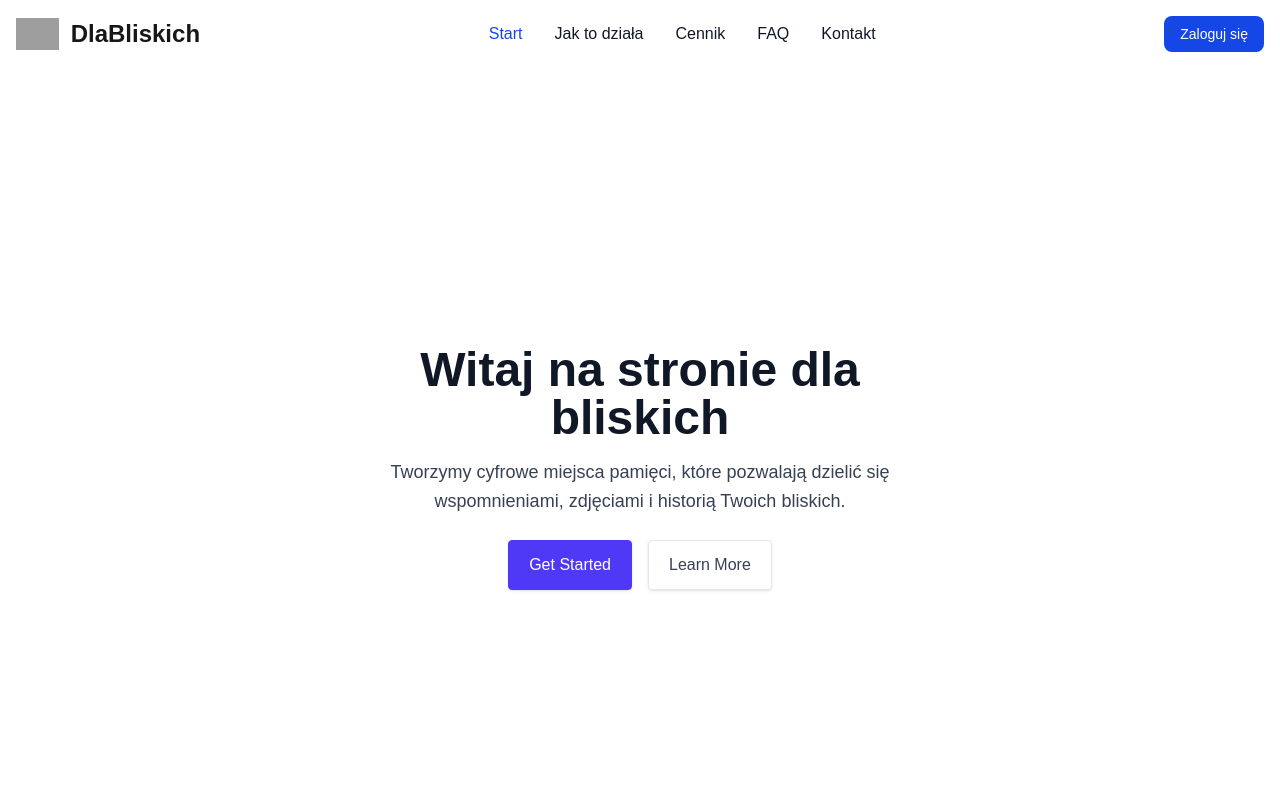
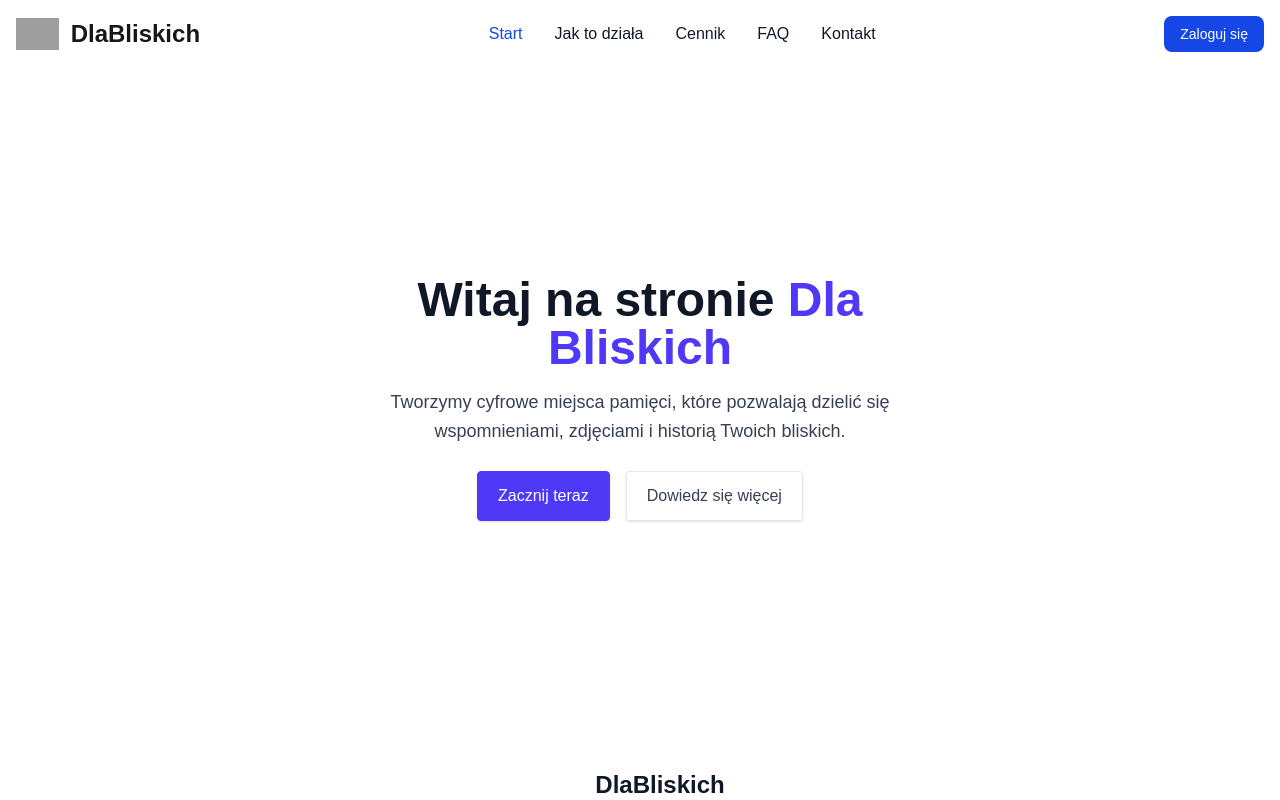
Before and after one commit to Marcinr1984/strona-informacyjna, a Next.js app: page / in a window 1280 px wide. Shown: the top 800 px of the page. Built offline with nearby package versions, Linux system fonts and the light colour scheme; grey boxes are pictures that could not be loaded.

Commit message:
Przetłumaczone przyciski w banerze na język polski

```diff
--- a/components/SliderSection.tsx
+++ b/components/SliderSection.tsx
@@ -1,12 +1,10 @@
-
-
 const SliderSection = () => {
   return (
-    <section className="bg-white lg:grid lg:h-screen lg:place-content-center dark:bg-gray-900">
+    <section className="bg-white grid place-content-center py-20 dark:bg-gray-900">
       <div className="mx-auto w-screen max-w-screen-xl px-4 py-16 sm:px-6 sm:py-24 lg:px-8 lg:py-32">
         <div className="mx-auto max-w-prose text-center">
           <h1 className="text-4xl font-bold text-gray-900 sm:text-5xl dark:text-white">
-            Witaj na stronie dla bliskich
+            Witaj na stronie <span className="text-indigo-600">Dla Bliskich</span>
           </h1>
 
           <p className="mt-4 text-base text-pretty text-gray-700 sm:text-lg/relaxed dark:text-gray-200">
@@ -18,14 +16,14 @@ const SliderSection = () => {
               className="inline-block rounded border border-indigo-600 bg-indigo-600 px-5 py-3 font-medium text-white shadow-sm transition-colors hover:bg-indigo-700"
               href="#"
             >
-              Get Started
+              Zacznij teraz
             </a>
 
             <a
               className="inline-block rounded border border-gray-200 px-5 py-3 font-medium text-gray-700 shadow-sm transition-colors hover:bg-gray-50 hover:text-gray-900 dark:border-gray-700 dark:text-gray-200 dark:hover:bg-gray-800 dark:hover:text-white"
               href="#"
             >
-              Learn More
+              Dowiedz się więcej
             </a>
           </div>
         </div>
```
